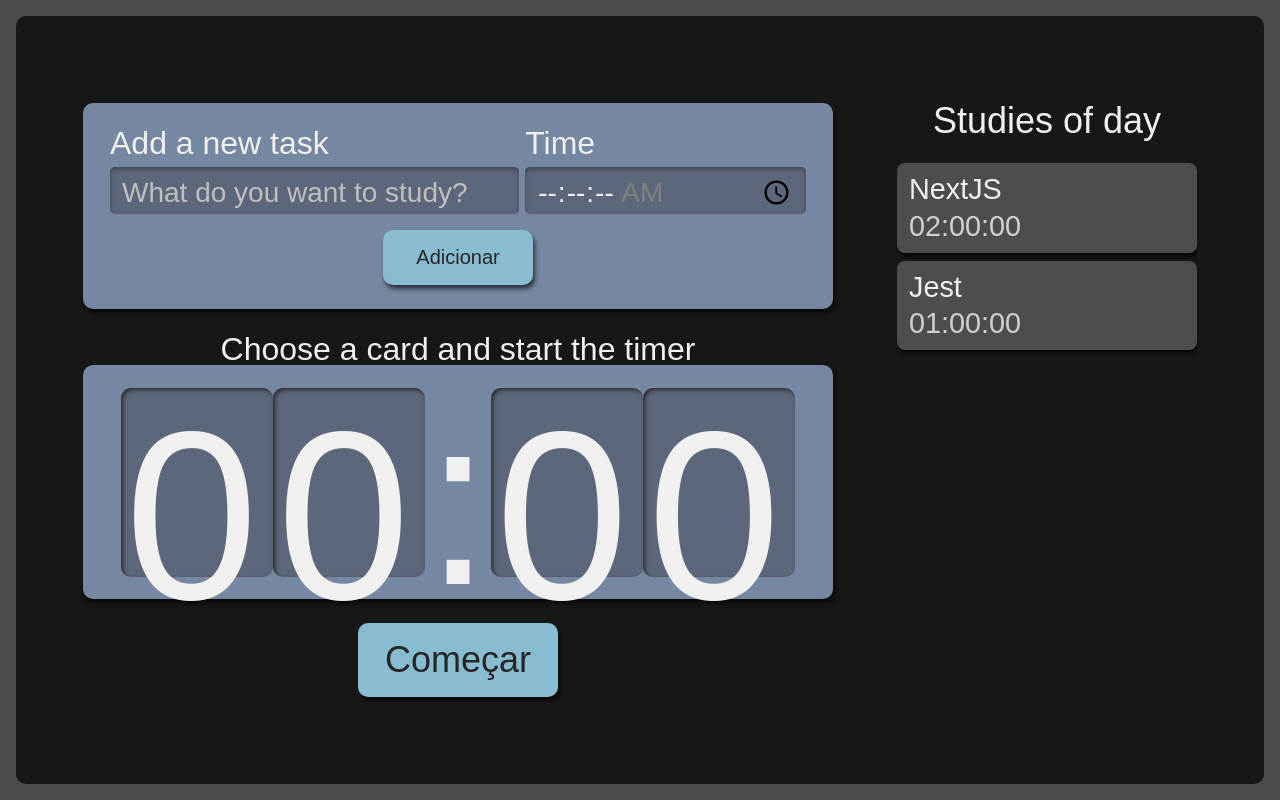
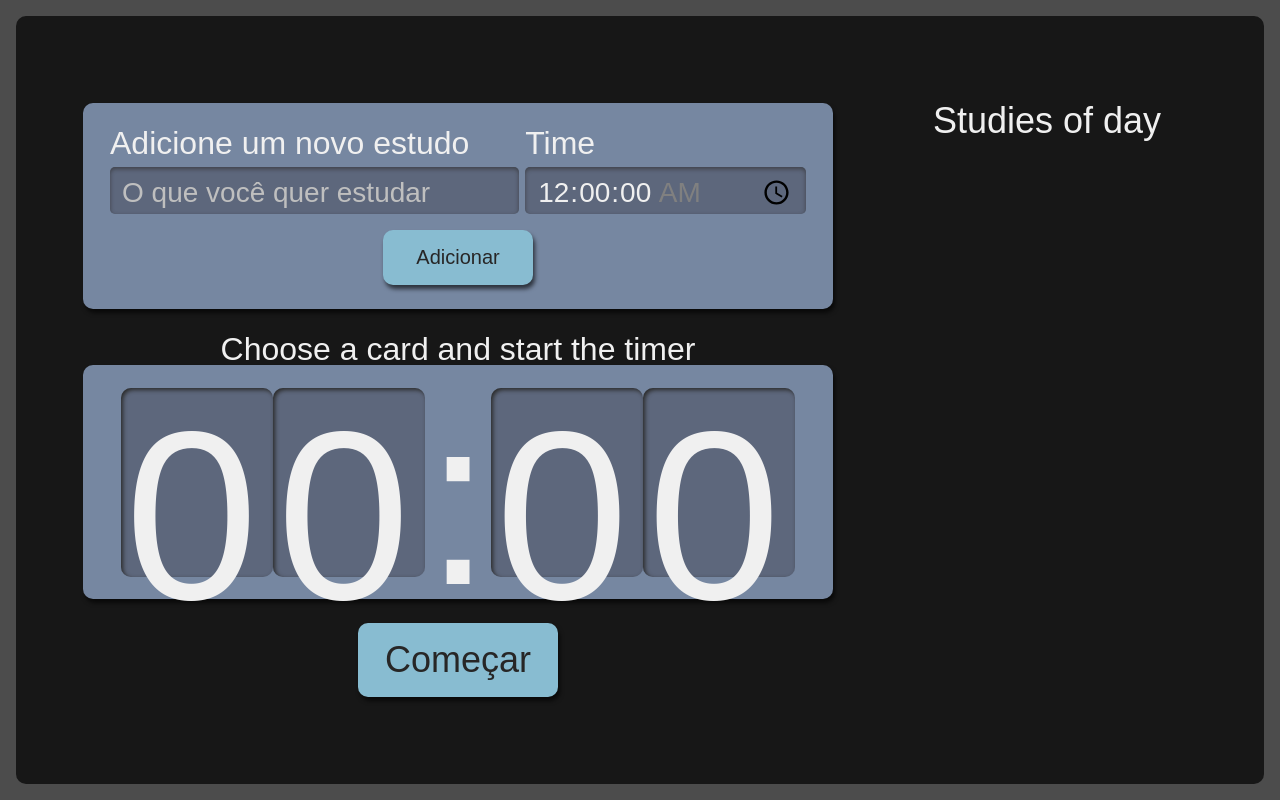
Before and after one commit to vitormarinheiro1/alura-studies, a React (Create React App) app: page / in a window 1280 px wide. Built offline with nearby package versions, Linux system fonts and the light colour scheme.

Commit message:
Função de adicionar

```diff
--- a/src/components/Button/index.tsx
+++ b/src/components/Button/index.tsx
@@ -2,6 +2,7 @@ import styles from "./styles.module.scss"
 
 interface ButtonProps {
     text: string
+    type?: "button" | "submit" | "reset" | undefined
 }
 
 export default function Button(props: ButtonProps) {
--- a/src/components/Form/index.tsx
+++ b/src/components/Form/index.tsx
@@ -1,32 +1,72 @@
-import Button from "../Button";
-import styles from './styles.module.scss'
+import React from 'react';
+import Button from '../Button';
+import styles from './styles.module.scss';
+import { Itask } from '../../types/tarefa';
 
-export default function Form() {
+
+class Form extends React.Component<{
+    setTasks: React.Dispatch<React.SetStateAction<Itask[]>>
+}> {
+  state = {
+    task: "",
+    time: "00:00"
+  }
+
+  adicionarTarefa(evento: React.FormEvent<HTMLFormElement>) {
+    evento.preventDefault();
+    this.props.setTasks(tasksAntigas =>
+        [
+            ...tasksAntigas,
+            {
+              task: this.state.task,
+              time: this.state.time,
+          }
+        ]
+      )
+
+    this.setState({
+      task: "",
+      time: "00:00"
+    })
+  }
+
+  render() {
     return (
-        <form className={styles.novaTarefa}>
+      <form className={styles.novaTarefa} onSubmit={this.adicionarTarefa.bind(this)}>
         <div className={styles.inputContainer}>
-                <label htmlFor="task">Add a new task</label>
+          <label htmlFor="task">
+            Adicione um novo estudo
+          </label>
           <input
             type="text"
             name="task"
             id="task"
-                    placeholder="What do you want to study?"
+            value={this.state.task}
+            onChange={evento => this.setState({ ...this.state, task: evento.target.value })}
+            placeholder="O que você quer estudar"
             required
           />
         </div>
         <div className={styles.inputContainer}>
-                <label htmlFor="time">Time</label>
+          <label htmlFor="time">
+            Time
+          </label>
           <input
             type="time"
             step="1"
             name="time"
+            value={this.state.time}
+            onChange={evento => this.setState({ ...this.state, time: evento.target.value })}
             id="time"
             min="00:00:00"
             max="01:30:00"
             required
           />
         </div>
-            <Button text="Adicionar" />
+        <Button type="submit" text='Adicionar' />
       </form>
     )
   }
+}
+
+export default Form;
--- a/src/components/List/index.tsx
+++ b/src/components/List/index.tsx
@@ -1,23 +1,12 @@
-import { useState } from 'react'
+import { Itask } from '../../types/tarefa'
 import Item from './Item'
 import styles from './styles.module.scss'
 
-export default function List() {
-  const [tasks, setTasks] = useState([{
-    task: 'NextJS',
-    time: "02:00:00"
-  }, {
-    task: "Jest",
-    time: "01:00:00"
-  }]);
+export default function List({ tasks }: { tasks: Itask[]}) {
 
   return (
     <aside className={styles.listaTarefas}>
-      <h2
-        onClick={() => {
-          setTasks([...tasks, {task: "Study state", time: "05:00:00"}])
-        }}
-      >
+      <h2>
         Studies of day
       </h2>
       <ul>
--- a/src/pages/App.tsx
+++ b/src/pages/App.tsx
@@ -1,14 +1,16 @@
-import React from 'react';
+import React, { useState } from 'react';
 import Form from '../components/Form';
 import List from '../components/List';
 import styles from './styles.module.scss'
 import Cronometro from '../components/Cronometro';
+import { Itask } from '../types/tarefa';
 
 function App() {
+  const [tasks, setTasks] = useState<Itask[]>([]);
   return (
     <div className={styles.AppStyle}>
-      <Form />
-      <List />
+      <Form setTasks={setTasks}/>
+      <List tasks={tasks} />
       <Cronometro />
     </div>
   );
--- /dev/null
+++ b/src/types/tarefa.ts
@@ -0,0 +1,4 @@
+export interface Itask{
+    task: string;
+    time: string;
+  }
```
Lines whose indentation alone changed are shown as unchanged.
